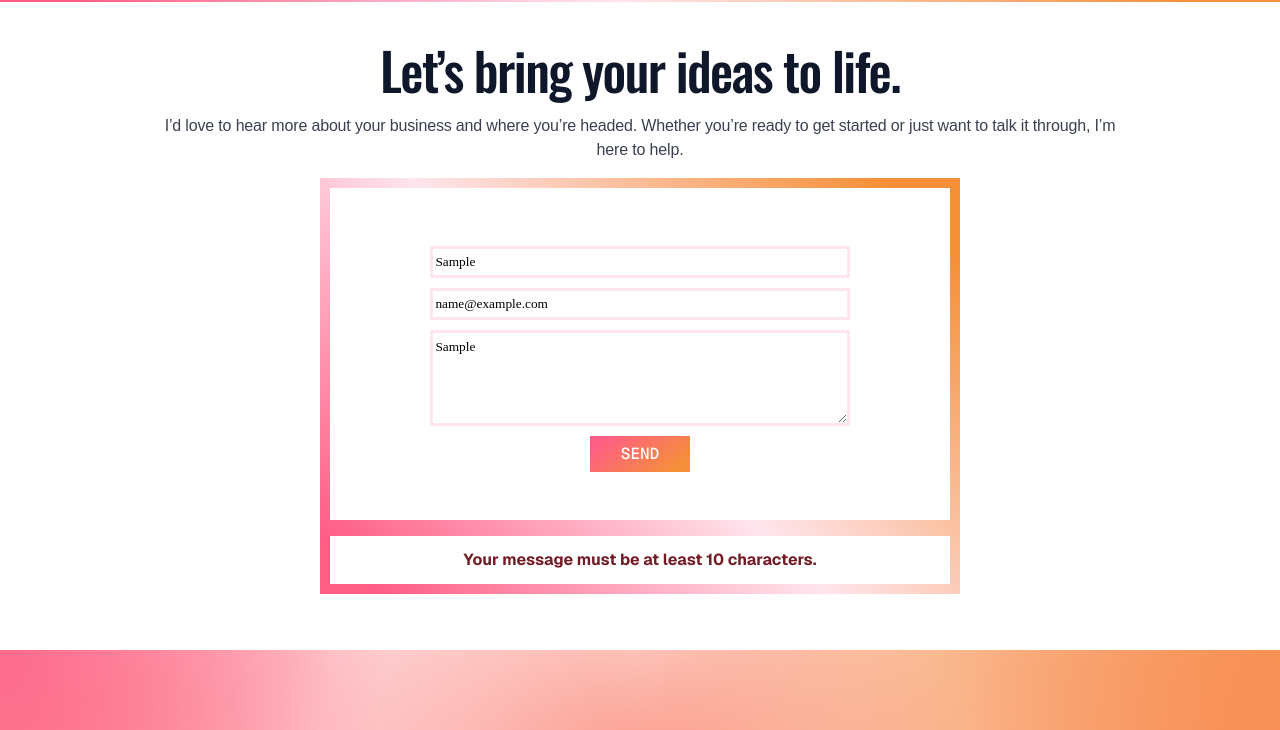
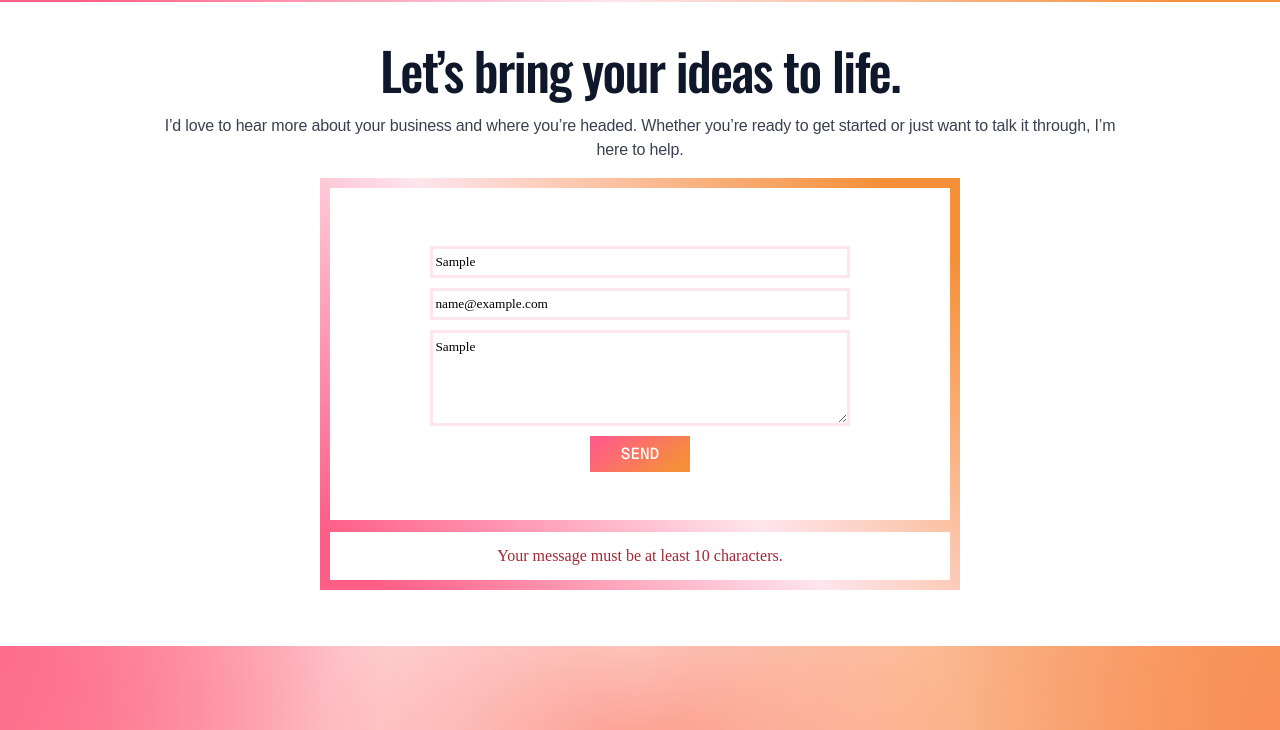
Before and after one commit to convolutedbutterfly/chubbTech, a website with bundled scripts: page index.html in a window 1280 px wide. Both pictures are taken after typing "Sample", "name@example.com", "Sample" into the empty fields and a click on the button "SEND". Shown: the part 3406-4136 px from the top of the page. Built offline with nearby package versions, Linux system fonts and the light colour scheme; a web font is replaced by a local one.

Commit message:
message styling fixed

```diff
--- a/styles.css
+++ b/styles.css
@@ -508,20 +508,20 @@ h1 span {
     font-weight: 600;
 }
 #form-message {
-  margin-top: 1rem;
+  margin-top: 0.75rem;
   padding: 0.75rem 1rem;
-  font-weight: bold;
+  font-family: "Geist Mono";
 }
 
 .success {
   background-color: white;
-  color: #155724;
+  color: #26a444;
   text-align: center;
 }
 
 .error {
   background-color: white;
-  color: #721c24;
+  color: #a12733;
   text-align: center;
 }
 
```
